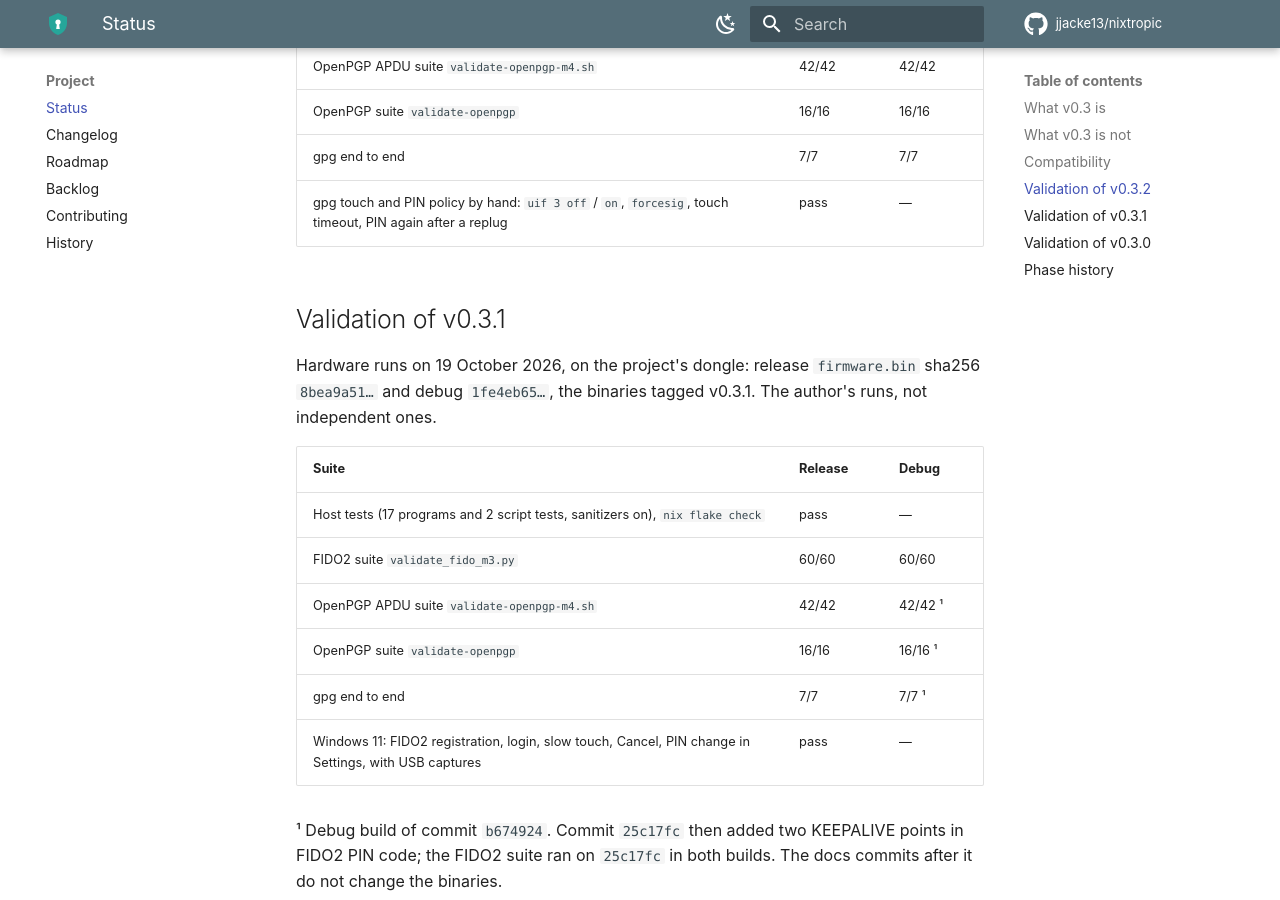
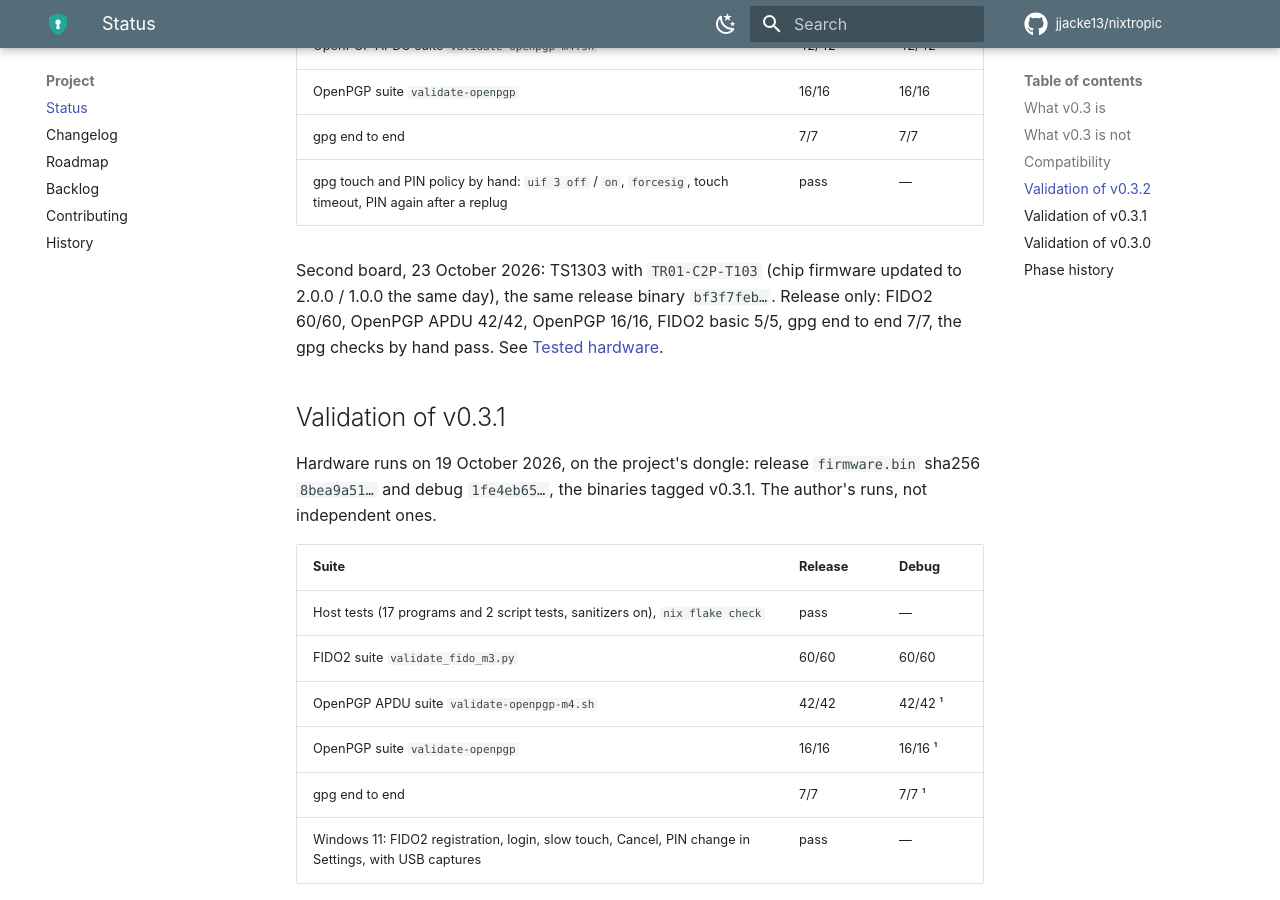
Before and after one commit to jjacke13/nixtropic, an MkDocs documentation site: the page built from docs/status.md, in a window 1280 px wide and 900 px high, scrolled down 1872 px. Built offline with MkDocs 1.6.1 and Material for MkDocs 9.7.7, drawn with Linux system fonts in a browser that asks for light colours; comment, search, counter and statistics services are not loaded; some of the changed text lies outside the part shown.

Commit message:
docs: TS1303 / TR01-C2P-T103 supported after full validation
Release v0.3.2 (bf3f7feb) on the second board, 23 Oct 2026: FIDO2 60/60,
OpenPGP APDU 42/42, OpenPGP 16/16, gpg end to end 7/7, hand checks pass.

Co-Authored-By: Claude Opus 5.5 <noreply@anthropic.com>

```diff
--- a/docs/status.md
+++ b/docs/status.md
@@ -50,6 +50,11 @@ independent ones.
 | OpenPGP suite `validate-openpgp` | 16/16 | 16/16 |
 | gpg end to end | 7/7 | 7/7 |
 | gpg touch and PIN policy by hand: `uif 3 off` / `on`, `forcesig`, touch timeout, PIN again after a replug | pass | — |
+
+Second board, 23 October 2026: TS1303 with `TR01-C2P-T103` (chip firmware updated to
+2.0.0 / 1.0.0 the same day), the same release binary `bf3f7feb…`. Release only: FIDO2
+60/60, OpenPGP APDU 42/42, OpenPGP 16/16, FIDO2 basic 5/5, gpg end to end 7/7, the gpg
+checks by hand pass. See [Tested hardware](hardware.md#tested-hardware).
 
 ## Validation of v0.3.1
 
```
Also changed, not shown: other parts of docs/status.md (+1 -1 lines), docs/hardware.md (+1 -1 lines).
